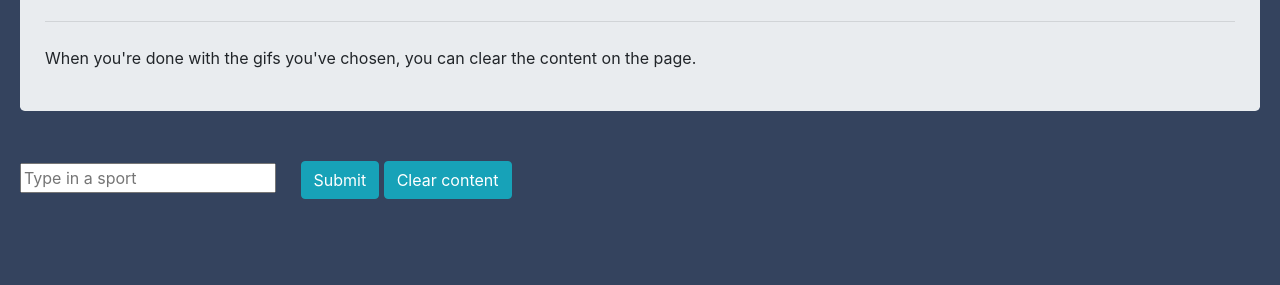
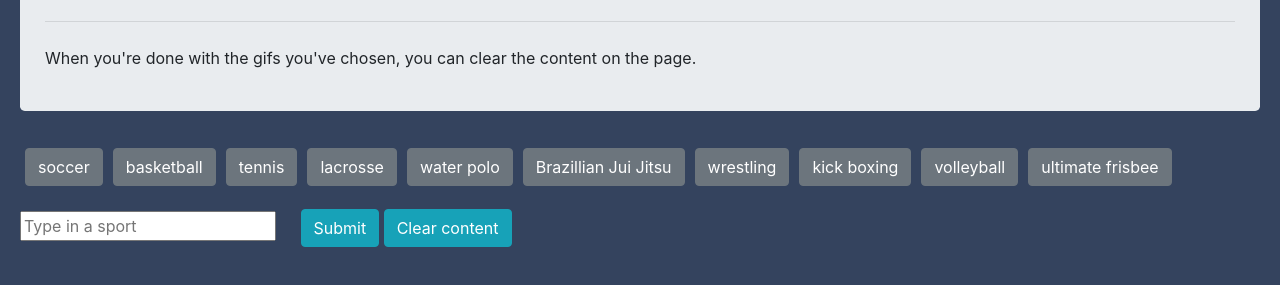
Before and after one commit to chrislucynski/Giftastic, a plain HTML site: page index.html in a window 1280 px wide. Shown: the part 153-438 px from the top of the page. Drawn offline with nearby package versions, Linux system fonts and the light colour scheme; the site is published under a folder, as on GitHub Pages, so addresses that start at the root find nothing.

Commit message:
changed relative path for JS file

```diff
--- a/index.html
+++ b/index.html
@@ -32,14 +32,11 @@
     <div id="gif-dump" class="lead"></div>
 
 
-
-
-
     <!-- need JQUERY library link here -->
     <script src="https://code.jquery.com/jquery-3.4.1.min.js"
     integrity="sha256-CSXorXvZcTkaix6Yvo6HppcZGetbYMGWSFlBw8HfCJo="
     crossorigin="anonymous"></script>
     <!-- link to JS sheet here -->
-    <script src="/assets/javascript.js"></script>
+    <script src="./assets/javascript.js"></script>
 </body>
 </html>
```
